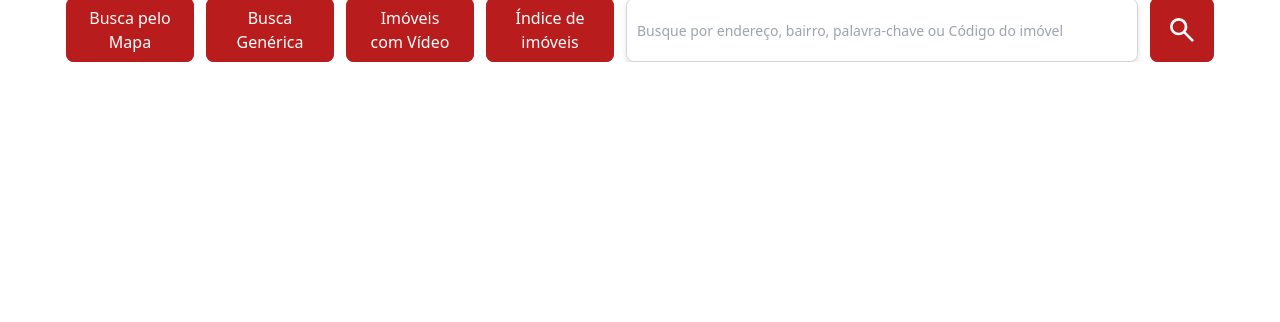
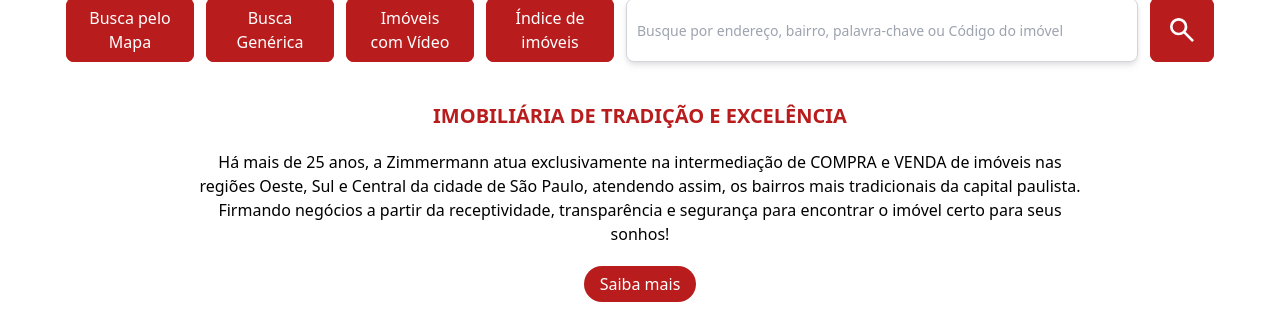
Before and after one commit to willdjm/aaa, a website: page src/index.html in a window 1280 px wide. Shown: the part 1615-1937 px from the top of the page. Before the commit the page ends 1677 px from the top, so only its background shows below. Drawn offline with nearby package versions, Linux system fonts and the light colour scheme.

Commit message:
first commit

```diff
--- a/src/index.html
+++ b/src/index.html
@@ -578,6 +578,29 @@
     </div>
   </section>
 
+  <!-- SERVIÇOS -->
+  <section class="flex w-full justify-center items-center py-5 px-5">
+    <div class='lg:justify-center items-center grid lg:max-w-6xl'>
+      <div class="items-center justify-center grid">
+        <h3 class="text-xl font-semibold text-red-700 text-center py-5 uppercase">Imobiliária de Tradição e
+          excelência
+        </h3>
+        <p class="text-center max-w-4xl">
+          Há mais de 25 anos, a Zimmermann atua exclusivamente na intermediação de COMPRA e VENDA de imóveis nas regiões
+          Oeste, Sul e Central da cidade de São Paulo, atendendo assim, os bairros mais tradicionais da capital
+          paulista.
+          Firmando negócios a partir da receptividade, transparência e segurança para encontrar o imóvel certo para seus
+          sonhos!
+        </p>
+        <div class="flex items-center justify-center pt-5">
+          <button class="bg-red-700 text-white py-1.5 px-4 rounded-full hover:bg-red-600 hover:font-medium">
+            Saiba mais
+          </button>
+        </div>
+      </div>
+    </div>
+  </section>
+
 
 </body>
 </html>
```
